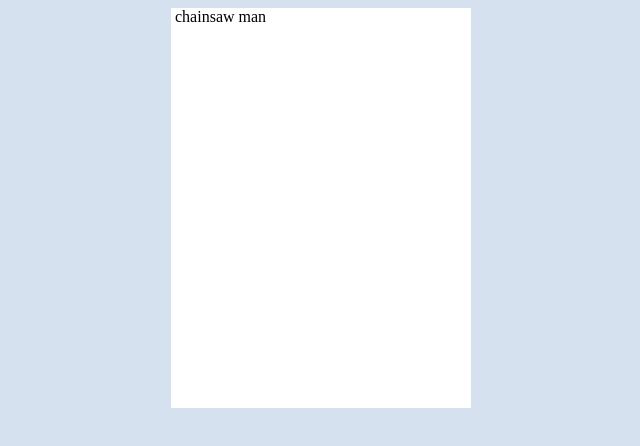
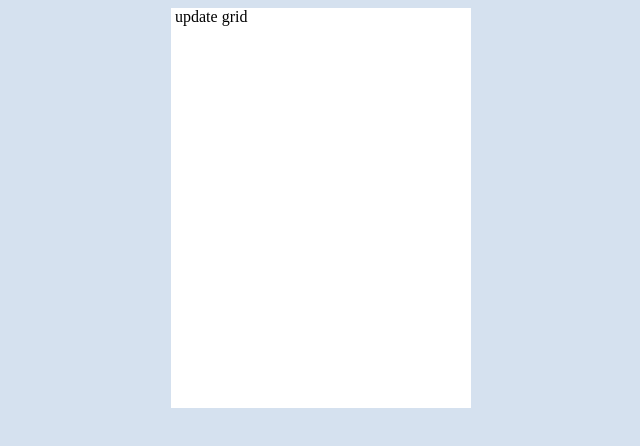
Before and after one commit to carrotass8/frontend-mentor, a plain HTML site: page qr-code-component-main/index.html in a window 1280 px wide. Shown: the full height of the page, 319-959 px from the left. Drawn offline with Linux system fonts and the light colour scheme.

Commit message:
Merubah Text Index

```diff
--- a/qr-code-component-main/index.html
+++ b/qr-code-component-main/index.html
@@ -18,7 +18,7 @@
   <div class="base">
     <div class="barcode-grid">
       <img src="" alt="">
-      chainsaw man
+      update grid
     </div>
   </div>
 
```
